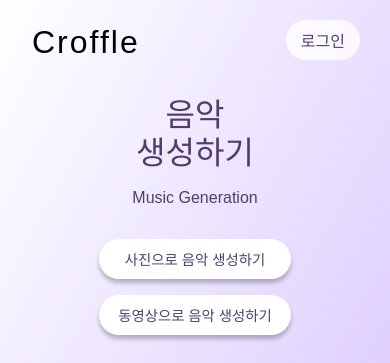
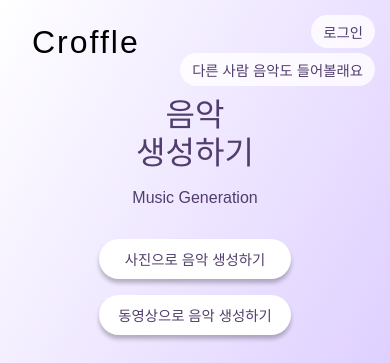
Before and after one commit to jsoyeonj/IM-FE, a Flask app: page /create in a window 390 px wide. Shown: the top 363 px of the page. Run offline with Flask 2, Linux system fonts and the light colour scheme; some web fonts are replaced.

Commit message:
다른사람음악듣기버튼추가-sua

```diff
--- a/templates/base.html
+++ b/templates/base.html
@@ -44,8 +44,23 @@
             top: 20px;
             right: 30px;
             display: flex;
+            flex-direction: column;
+            gap: 10px;
+            z-index: 100;
+            align-items: flex-end;
+        }
+
+        /* 첫 번째 줄: 사용자 정보, 내 작업곡, 로그아웃 */
+        .header-menu-top {
+            display: flex;
             gap: 15px;
-            z-index: 100;
+            align-items: center;
+        }
+
+        /* 두 번째 줄: 다른 사람 음악도 들어볼래요 버튼 */
+        .header-menu-bottom {
+            display: flex;
+            justify-content: flex-end;
         }
 
         .header-menu a {
@@ -56,6 +71,7 @@
             border-radius: 20px;
             background-color: rgba(255, 255, 255, 0.8);
             transition: background-color 0.3s;
+            white-space: nowrap;
         }
 
         .header-menu a:hover {
@@ -78,12 +94,71 @@
             height: 24px;
             border-radius: 50%;
         }
+
+        /* 새로 추가된 "다른 사람 음악도 들어볼래요" 버튼 스타일 */
+        .playlist-main-btn {
+            color: #513d6c;
+            text-decoration: none;
+            font-weight: 500;
+            padding: 8px 15px;
+            border-radius: 20px;
+            background-color: rgba(255, 255, 255, 0.8);
+            transition: all 0.3s ease;
+            white-space: nowrap;
+        }
+
+        .playlist-main-btn:hover {
+            background-color: white;
+        }
+
+        /* 반응형 스타일 */
+        @media (max-width: 768px) {
+            .header-menu {
+                right: 15px;
+                top: 15px;
+                gap: 8px;
+            }
+
+            .header-menu-top {
+                gap: 10px;
+            }
+
+            .header-menu a,
+            .user-profile,
+            .playlist-main-btn {
+                font-size: 0.9rem;
+                padding: 6px 12px;
+            }
+
+            .playlist-main-btn {
+                font-size: 0.8rem;
+                padding: 6px 10px;
+            }
+        }
+
+        @media (max-width: 480px) {
+            .header-menu {
+                gap: 5px;
+            }
+
+            .header-menu-top {
+                flex-wrap: wrap;
+                gap: 5px;
+            }
+
+            .playlist-main-btn {
+                font-size: 0.75rem;
+                padding: 5px 8px;
+            }
+        }
     </style>
 </head>
 <body>
     {% if request.path != '/' and request.path != '/login' %}
     <div class="header-menu">
         {% if logged_in %}
+            <!-- 첫 번째 줄: 사용자 정보, 내 작업곡, 로그아웃 -->
+            <div class="header-menu-top">
                 <div class="user-profile">
                     {% if user_picture %}
                     <img src="{{ user_picture }}" alt="프로필">
@@ -94,8 +169,19 @@
                 </div>
                 <a href="{{ url_for('playlist') }}">내 작업곡</a>
                 <a href="{{ url_for('logout') }}">로그아웃</a>
+            </div>
+            <!-- 두 번째 줄: 다른 사람 음악도 들어볼래요 버튼 -->
+            <div class="header-menu-bottom">
+                <a href="{{ url_for('playlist_main') }}" class="playlist-main-btn">다른 사람 음악도 들어볼래요</a>
+            </div>
         {% else %}
+            <!-- 비로그인 상태: 한 줄에 배치 -->
+            <div class="header-menu-top">
                 <a href="{{ url_for('login') }}">로그인</a>
+            </div>
+            <div class="header-menu-bottom">
+                <a href="{{ url_for('playlist_main') }}" class="playlist-main-btn">다른 사람 음악도 들어볼래요</a>
+            </div>
         {% endif %}
     </div>
     {% endif %}
```
Lines whose indentation alone changed are shown as unchanged.
